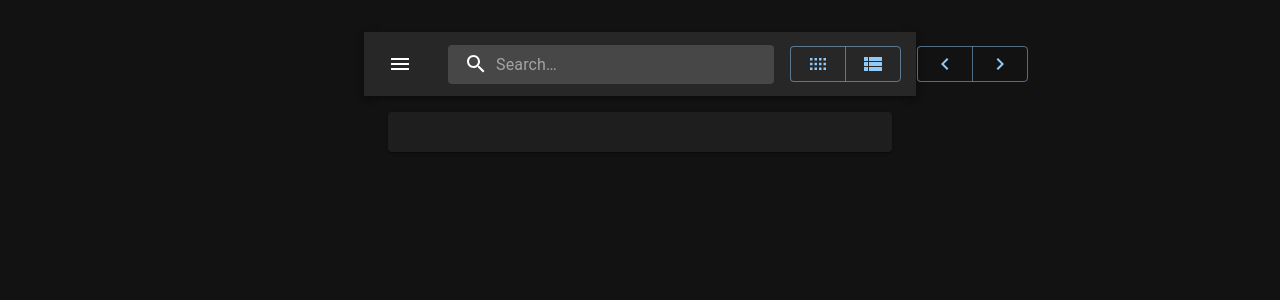
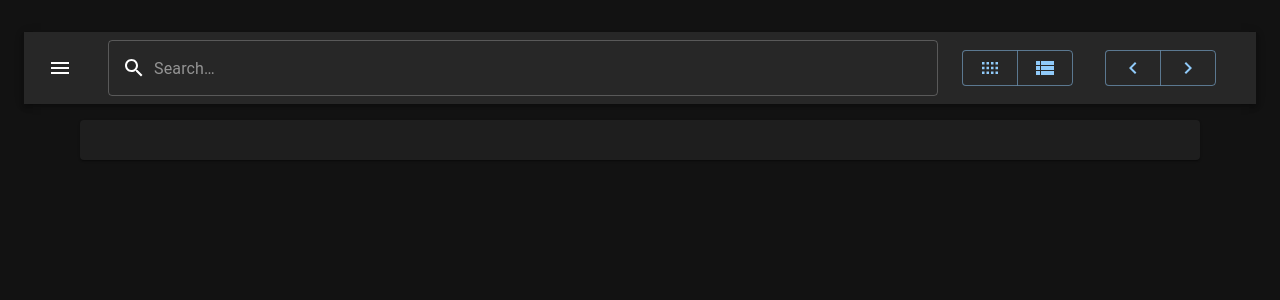
Before and after one commit to pranavpandhare/book-browser, a React (Create React App) app: page / in a window 1280 px wide. Shown: the top 300 px of the page. Built offline with nearby package versions, Linux system fonts and the light colour scheme.

Commit message:
ui changes

```diff
--- a/src/App.tsx
+++ b/src/App.tsx
@@ -11,7 +11,7 @@ const queryClient = new QueryClient();
 export default function App() {
   return (
     <QueryClientProvider client={ queryClient }>
-      <Container component="main" maxWidth="sm">
+      <Container component='main' maxWidth='xl'>
         <Box sx={ { my: 4 } }>
           <SearchPage />
         </Box>
--- a/src/browser/search-page/index.tsx
+++ b/src/browser/search-page/index.tsx
@@ -3,7 +3,7 @@ import { ChangeEvent, useEffect, useState } from "react";
 import { useDebounce } from "usehooks-ts";
 import { QueryClient, useQuery } from 'react-query';
 
-import { AppBar, Toolbar, IconButton, Menu, MenuItem, Button, ButtonGroup, Container } from "@mui/material";
+import { AppBar, Toolbar, IconButton, Menu, MenuItem, Button, ButtonGroup, Container, InputAdornment, TextField } from "@mui/material";
 import MenuIcon from '@mui/icons-material/Menu';
 import SearchIcon from '@mui/icons-material/Search';
 import ViewCompactIcon from '@mui/icons-material/ViewCompact';
@@ -11,7 +11,6 @@ import ViewListIcon from '@mui/icons-material/ViewList';
 import NavigateBeforeIcon from '@mui/icons-material/NavigateBefore';
 import NavigateNextIcon from '@mui/icons-material/NavigateNext';
 
-import { Search, SearchIconWrapper, StyledInputBase } from "../styles";
 import Gridview from "./partials/GridView";
 import getBooks from "../utils/ApiCall";
 import ListView from "./partials/ListView";
@@ -33,8 +32,8 @@ export default function SearchPage() {
   useEffect(() => {
     if (data) {
       const queryClient = new QueryClient();
-      queryClient.prefetchQuery(['books', debouncedBookValue, paginationNr, page+1], () =>
-        debouncedBookValue && getBooks(debouncedBookValue, paginationNr, page+1)
+      queryClient.prefetchQuery(['books', debouncedBookValue, paginationNr, page + 1], () =>
+        debouncedBookValue && getBooks(debouncedBookValue, paginationNr, page + 1)
       )
     }
   }, [data, page, debouncedBookValue, paginationNr]);
@@ -63,18 +62,18 @@ export default function SearchPage() {
   const isMenuOpen = Boolean(anchorEl);
   const renderMenu = (
     <Menu
-      anchorEl={anchorEl}
-      anchorOrigin={{
+      anchorEl={ anchorEl }
+      anchorOrigin={ {
         vertical: 'top',
         horizontal: 'right',
-      }}
+      } }
       keepMounted
-      transformOrigin={{
+      transformOrigin={ {
         vertical: 'top',
         horizontal: 'right',
-      }}
-      open={isMenuOpen}
-      onClose={handleMenuClose}
+      } }
+      open={ isMenuOpen }
+      onClose={ handleMenuClose }
     >
       <MenuItem onClick={ () => handleMenuClose(10) }>10</MenuItem>
       <MenuItem onClick={ () => handleMenuClose(20) }>20</MenuItem>
@@ -91,27 +90,26 @@ export default function SearchPage() {
             edge="start"
             color="inherit"
             aria-label="pages"
-            onClick={handleProfileMenuOpen}
-            sx={{ mr: 2 }}
+            onClick={ handleProfileMenuOpen }
+            sx={ { mr: 2 } }
           >
             <MenuIcon />
           </IconButton>
-          <Search>
-            <SearchIconWrapper>
-              <SearchIcon />
-            </SearchIconWrapper>
-            <StyledInputBase
-              placeholder="Search…"
-              value = { book }
+          <TextField
+            id="outlined-start-adornment"
+            sx={{ m: 1, width: '100%' }}
+            placeholder="Search…"
+            value={ book }
               onChange={ handleBookName }
-              inputProps={{ 'aria-label': 'search' }}
-            />
-          </Search>
-          <ButtonGroup variant="outlined" aria-label="outlined button group" sx={{ ml: 2 }}>
+            InputProps={{
+              startAdornment: <InputAdornment position="start"><SearchIcon /></InputAdornment>,
+            }}
+          />
+          <ButtonGroup variant="outlined" aria-label="outlined button group" sx={ { m: 2 } }>
             <Button onClick={ () => handleViewButton('Grid') }><ViewCompactIcon /></Button>
             <Button onClick={ () => handleViewButton('List') }><ViewListIcon /></Button>
           </ButtonGroup>
-          <ButtonGroup variant="outlined" aria-label="outlined button group" sx={{ ml: 2 }}>
+          <ButtonGroup variant="outlined" aria-label="outlined button group" sx={ { m: 2 } }>
             <Button onClick={ () => handlePageButton(page - 1) }><NavigateBeforeIcon /></Button>
             <Button onClick={ () => handlePageButton(page + 1) }><NavigateNextIcon /></Button>
           </ButtonGroup>
@@ -121,7 +119,7 @@ export default function SearchPage() {
         { view && view === 'Grid' ? <Gridview books={ data } /> : <></> }
         { view && view === 'List' ? <ListView books={ data } /> : <></> }
       </Container>
-      {renderMenu}
+      { renderMenu }
     </>
   );
 }
--- a/src/browser/search-page/partials/Cards.tsx
+++ b/src/browser/search-page/partials/Cards.tsx
@@ -18,7 +18,7 @@ export function BookCardVertical({ book }: { book: Book }) {
 
   return (
     <>
-      <Card>
+      <Card sx={ { display: 'flex', height: '100%' } }>
         <CardActionArea onClick={ () => handleOpenModal(book.image_url) }>
           <CardMedia
             component='img'
@@ -26,7 +26,7 @@ export function BookCardVertical({ book }: { book: Book }) {
             alt={ book.cover_i }
           />
           <CardContent>
-            <Typography gutterBottom variant='h5' component='div'>
+            <Typography gutterBottom variant='h5' component='div' noWrap>
               { book.title }
             </Typography>
             <Typography variant='body2' color='text.secondary'>
@@ -53,23 +53,23 @@ export function BookCardHorizontal({ book }: { book: Book }) {
       <Card sx={ { display: 'flex' } } onClick={ () => handleOpenModal(book.image_url) }>
         <Box sx={ { display: 'flex', flexDirection: 'column' } }>
           <CardContent sx={ { flex: '1 0 auto' } }>
-            <Typography component="div" variant="h5">
+            <Typography component="div" variant="h5" noWrap>
               { book.title }
             </Typography>
             <Typography variant="subtitle1" color="text.secondary" component="div">
-              { book.author }
+              Author: { book.author }
             </Typography>
             <Typography variant="subtitle1" color="text.secondary" component="div">
-              { book.first_publish_year }
+              First Publish Year: { book.first_publish_year }
             </Typography>
             <Typography variant="subtitle1" color="text.secondary" component="div">
-              { book.isbn }
+              ISBN: { book.isbn }
             </Typography>
           </CardContent>
         </Box>
         <CardMedia
           component="img"
-          sx={ { width: 151 } }
+          sx={ { flex: '1 0 1', width: 200 } }
           image={ book.thumbnail_url }
           alt={ book.cover_i }
         />
--- a/src/browser/search-page/partials/GridView.tsx
+++ b/src/browser/search-page/partials/GridView.tsx
@@ -10,11 +10,11 @@ interface ComponentProps {
 
 export default function Gridview({ books }: ComponentProps) {
   return (
-    <Card sx={ { minWidth: 'auto', mt: 2 } }>
+    <Card sx={ { minWidth: 'auto', m: 2 } }>
       <CardContent>
-        <Grid container spacing={ { xs: 2, md: 3 } } columns={ { xs: 4, sm: 8, md: 12 } }>
+        <Grid container spacing={2} alignItems='stretch'>
           { books && Array.from(books).map((book, index) => (
-            <Grid xs={ 2 } sm={ 4 } md={ 4 } key={ index }>
+            <Grid xs={12} sm={6} md={4} lg={3} key={ index } sx={ { height: 600 } }>
               <BookCardVertical book={ book } />
             </Grid>
           )) }
--- a/src/browser/search-page/partials/ListView.tsx
+++ b/src/browser/search-page/partials/ListView.tsx
@@ -8,7 +8,7 @@ interface ComponentProps{
 
 export default function ListView({ books } : ComponentProps ) {
   return (
-    <List sx={{ width: '100%', maxWidth: 360, bgcolor: 'background.paper' }}>
+    <List sx={{ width: 'xl', bgcolor: 'background.paper' }}>
       {books && Array.from(books).map((book, index) => (
         <ListItem>
           <BookCardHorizontal book = { book } />
--- a/src/browser/styles/index.ts
+++ /dev/null
@@ -1,39 +0,0 @@
-import { styled, alpha } from '@mui/material/styles';
-import { InputBase } from "@mui/material";
-
-export const Search = styled('div')(({ theme }) => ({
-  position: 'relative',
-  borderRadius: theme.shape.borderRadius,
-  backgroundColor: alpha(theme.palette.common.white, 0.15),
-  '&:hover': {
-    backgroundColor: alpha(theme.palette.common.white, 0.25),
-  },
-  marginLeft: 0,
-  width: '100%',
-  [theme.breakpoints.up('sm')]: {
-    marginLeft: theme.spacing(1),
-    width: 'auto',
-  },
-}));
-
-export const SearchIconWrapper = styled('div')(({ theme }) => ({
-  padding: theme.spacing(0, 2),
-  height: '100%',
-  position: 'absolute',
-  pointerEvents: 'none',
-  display: 'flex',
-  alignItems: 'center',
-  justifyContent: 'center',
-}));
-
-export const StyledInputBase = styled(InputBase)(({ theme }) => ({
-  color: 'inherit',
-  '& .MuiInputBase-input': {
-    padding: theme.spacing(1, 1, 1, 0),
-    paddingLeft: `calc(1em + ${theme.spacing(4)})`,
-    width: '100%',
-    [theme.breakpoints.up('md')]: {
-      width: '30ch',
-    },
-  },
-}));
```
